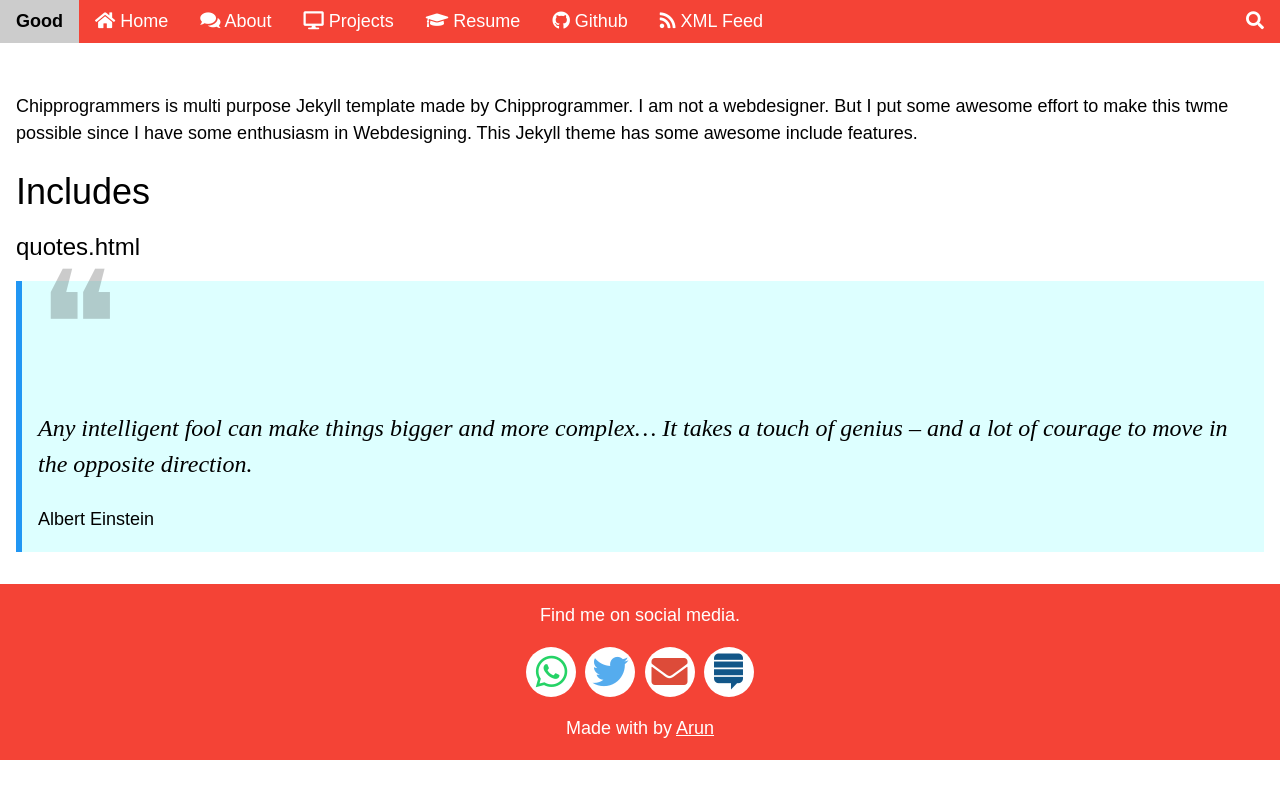
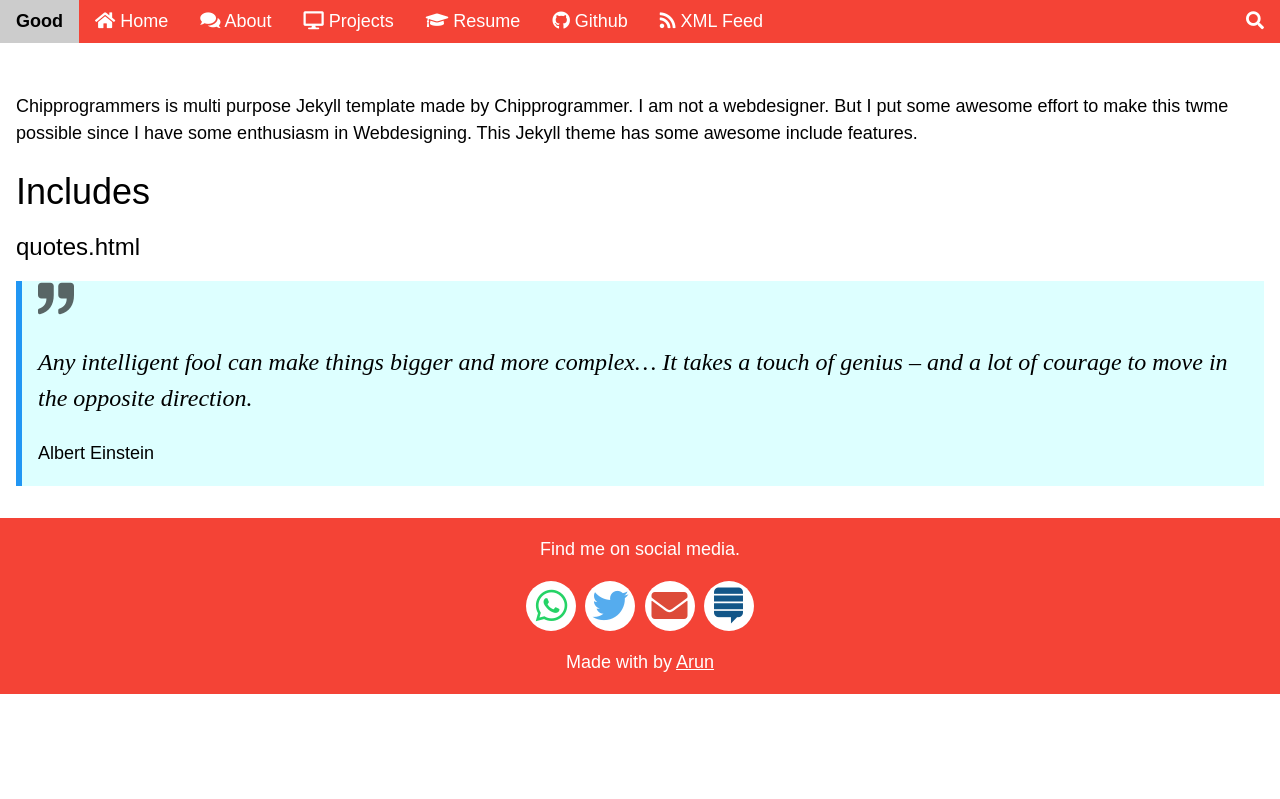
Before and after one commit to chipprogrammers/Good, a Jekyll site: the page built from index.md, in a window 1280 px wide. Shown: the top 799 px of the page. Built offline with Jekyll 4.4.1, drawn with Linux system fonts in a browser that asks for light colours; some web fonts are replaced; comment, search, counter and statistics services are not loaded.

Commit message:
Update quotes.html

```diff
--- a/_includes/quotes.html
+++ b/_includes/quotes.html
@@ -1,5 +1,5 @@
 <div class="w3-panel w3-{{ include.container_color }} w3-leftbar w3-border-{{ include.leftbar_color }}">
-  <span class="w3-{{ icon_color }}" style="font-size:150px;line-height:0.6em;opacity:0.2">&#10077;</span>
+ {% if include.style %}<span style="font-size:150px;line-height:0.6em;opacity:0.2">&#10077;</span>{% else %}<i class="fa fa-quote-right w3-xxlarge w3-opacity"></i>{% endif %}
   <p class="w3-xlarge w3-serif"><i>{{ include.quote }}</i></p>
   <p>{{ include.said_by }}</p>
 </div>
```
